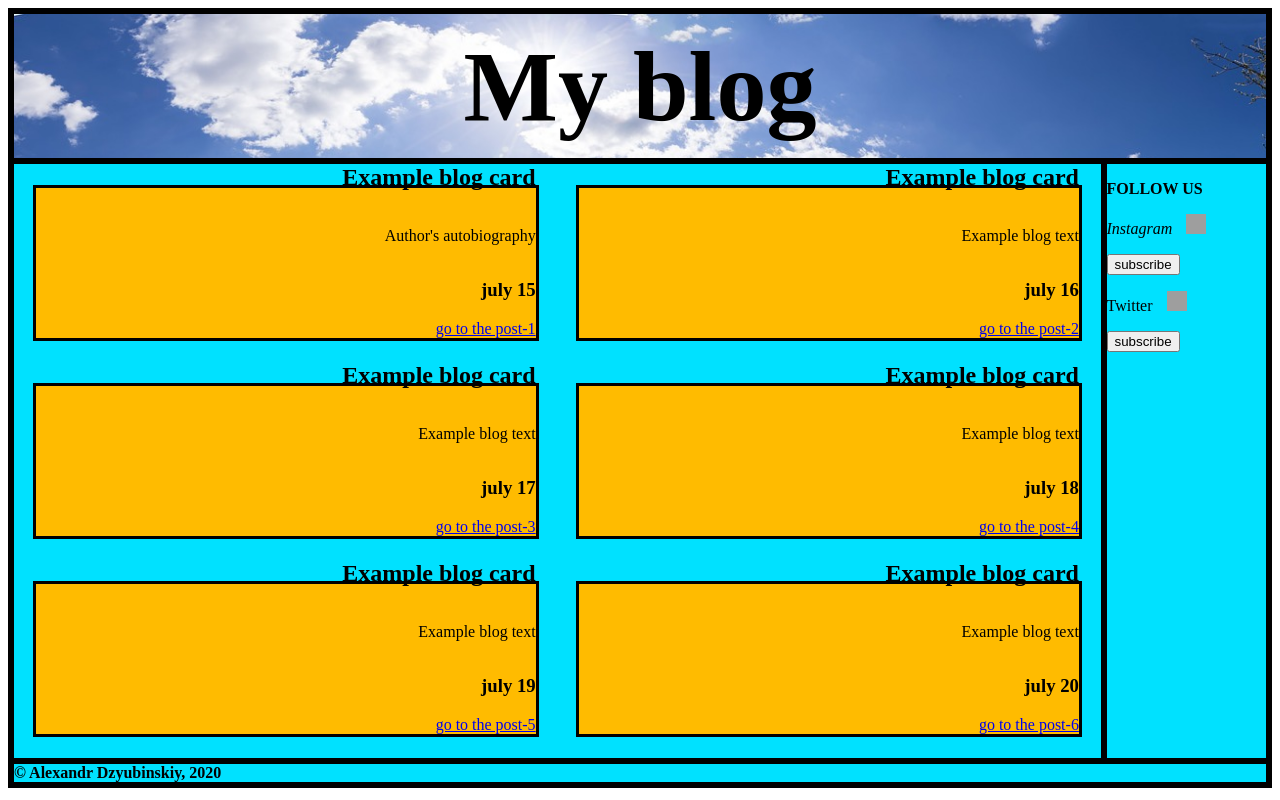
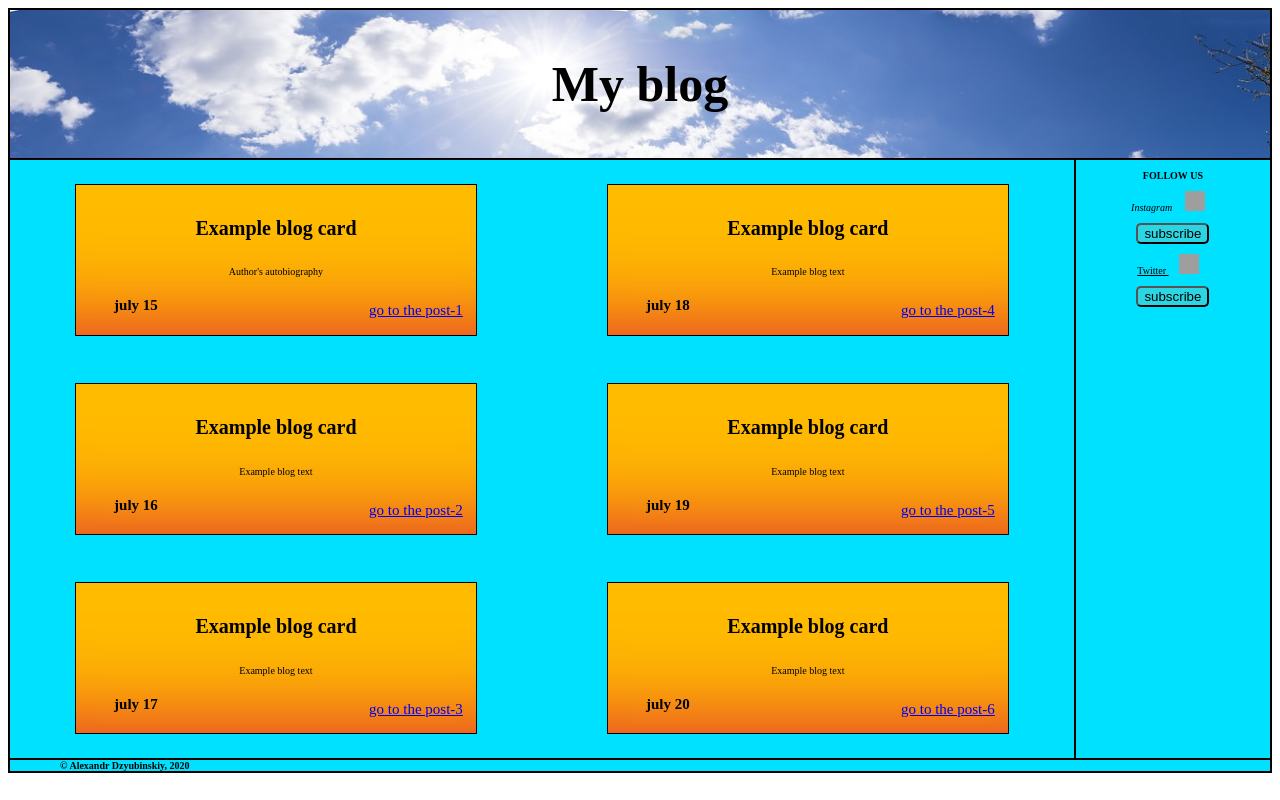
Before and after one commit to XanDrDz/XanDrDz.github.io, a plain HTML site: page index.html in a window 1280 px wide. Drawn offline with Linux system fonts and the light colour scheme; grey boxes are pictures that could not be loaded.

Commit message:
Update main_blog.css

```diff
--- a/css/main_blog.css
+++ b/css/main_blog.css
@@ -1,12 +1,8 @@
-h1 {color: rgb(0, 0, 0);}
-h2 {
-}
-h3 {
-}
-#container { /*settings for grid*/
+/* For narrow screens */
+#container {
     display: grid;
     grid-template-columns: 150px 150px 150px;
-    grid-template-rows: 250px 600px;
+    grid-template-rows: 100px 300px;
     grid-template-areas:
     "hd"
     "sd"
@@ -14,8 +10,37 @@ h3 {
     "ft";
     border: 3px solid black;
 }
+h1 {
+    color: rgb(0, 0, 0);
+    font-size: 20px;
+}
+h2 {
+    font-size: 14px;
+    text-align: center;
+}
+h3 {
+    margin: 0px;
+    padding-right: 70%;
+    padding-top: 10px;
+    height: 5px;
+    font-size: 7px;
+}
+input {
+    margin: auto;
+    background-color: rgb(43, 214, 226);
+    -moz-border-radius:  5px; /* Firefox */
+    -webkit-border-radius:  5px; /* Safari 4 */
+    border-radius:  5px; /* IE 9, Safari 5, Chrome */
+}
+p {
+    text-align: center;
+    font-size: 10px;
+}
+span {
+    text-decoration: underline;
+}
 .box {
-    border: 3px solid black;
+    border: 1.5px solid black;
     background-color: rgb(0, 225, 255);
 }
 #header {
@@ -30,32 +55,41 @@ h3 {
 }
 #sidebar {
     grid-area: sd;
+    text-align: center;
 }
 #content {
     grid-area: main;
-    display: grid;
-    grid-template-columns: auto;
-    grid-template-rows: auto;
-    grid-template-areas:
-    "post post";
+    display:flex;
+    flex-direction: column;
+    align-items: auto;
+    justify-content: space-around;
+    font-size: auto;
+    flex-wrap: wrap;
 }
 #footer {
     grid-area: ft;
-}
-.post {
-    width: 500px;
-    height: 150px;
+    padding-left: 4px;
+    font-size: 10px;
 }
 .post {
     display: flex;
     flex-direction: column;
-    align-items:flex-end;
-    justify-content: flex-end;
-    border: 3px solid black;
+    align-items:center;
+    justify-content: center;
+    border: 1.5px solid black;
     padding: auto;
     margin: auto;
     background: rgb(255, 187, 0);
+    width: 130px;
+    height: 130px;
+    box-shadow: 0 -120px 100px -120px crimson inset;
+    animation: background 3s infinite alternate;
 }
+.ref {
+    padding-left: 70%;
+    font-size: 7px;
+}
+/* For middle screens */
 @media (min-width: 600px) and (max-width: 900px) {
   #container {
     display: grid;
@@ -65,9 +99,88 @@ h3 {
     "hd hd hd hd hd hd hd hd"
     "main main main main main main sd sd"
     "ft ft ft ft ft ft ft ft";
-    border: 3px solid black;
+    border: 1.5px solid black;
+  }
+  h1 {
+    color: rgb(0, 0, 0);
+    font-size: 50px;
+  }
+  h2 {
+    font-size: 16px;
+    text-align: center;
+  }
+  h3 {
+    margin: 0px;
+    padding-right: 70%;
+    height: 5px;
+    font-size: 15px;
+  }
+  input {
+    margin: auto;
+    text-align: center;
+    background-color: rgb(43, 214, 226);
+    -moz-border-radius:  5px; /* Firefox */
+    -webkit-border-radius:  5px; /* Safari 4 */
+    border-radius:  5px; /* IE 9, Safari 5, Chrome */
+  }
+  p {
+    text-align: center;
+  }
+  span {
+    text-decoration: underline;
+  }
+  .box {
+    border: 1.5px solid black;
+    background-color: rgb(0, 225, 255);
+  }
+  #header {
+    grid-area: hd;
+    display: flex;
+    flex-direction: column;
+    align-items: center;
+    justify-content: center;
+    font-size: 50px;
+    background-image: url("imgfortitle.jpg");
+    background-size: cover;
+  }
+  #sidebar {
+    grid-area: sd;
+    text-align: center;
+  }
+  #content {
+    grid-area: main;
+    display:flex;
+    flex-direction: column;
+    align-items: auto;
+    justify-content: space-around;
+    font-size: auto;
+    flex-wrap: wrap;
+  }
+  #footer {
+    grid-area: ft;
+    padding-left: 4px;
+    font-size: 10px;
+  }
+  .post {
+    display: flex;
+    flex-direction: column;
+    align-items:center;
+    justify-content: center;
+    border: 1.5px solid black;
+    padding: auto;
+    margin: auto;
+    background: rgb(255, 187, 0);
+    width: 260px;
+    height: 130px;
+    box-shadow: 0 -120px 100px -120px crimson inset;
+    animation: background 3s infinite alternate;
+  }
+  .ref {
+    padding-left: 70%;
+    font-size: 10px;
   }
 }
+/* For wide screens */
 @media (min-width: 901px) {
   #container {
     display: grid;
@@ -77,6 +190,85 @@ h3 {
     "hd hd hd hd hd hd hd hd"
     "main main main main main main sd sd"
     "ft ft ft ft ft ft ft ft";
-        border: 3px solid black;
+    border: 1.5px solid black;
+  }
+  h1 {
+        color: rgb(0, 0, 0);
+        font-size: 50px;
+  }
+  h2 {
+    font-size: 20px;
+    text-align: center;
+  }
+  h3 {
+    margin: 0px;
+    padding-right: 70%;
+    height: 5px;
+    font-size: 15px;
+  }
+  input {
+    margin: auto;
+    background-color: rgb(43, 214, 226);
+    -moz-border-radius:  5px; /* Firefox */
+    -webkit-border-radius:  5px; /* Safari 4 */
+    border-radius:  5px; /* IE 9, Safari 5, Chrome */
+  }
+  .button {
+    text-align: center;
+  }
+  p  {
+    text-align: center;
+  }
+  span {
+    text-decoration: underline;
+  }
+  .box {
+    border: 1.5px solid black;
+    background-color: rgb(0, 225, 255);
+  }
+  #header {
+    grid-area: hd;
+    display: flex;
+    flex-direction: column;
+    align-items: center;
+    justify-content: center;
+    font-size: 50px;
+    background-image: url("imgfortitle.jpg");
+    background-size: cover;
+  }
+  #sidebar {
+    grid-area: sd;
+    text-align: center;
+  }
+  #content {
+    grid-area: main;
+    display:flex;
+    flex-direction: column;
+    align-items: auto;
+    justify-content: space-around;
+    font-size: auto;
+    flex-wrap: wrap;
+  }
+  #footer {
+    grid-area: ft;
+    padding-left: 50px;
+  }
+  .post {
+    display: flex;
+    flex-direction: column;
+    align-items:center;
+    justify-content: center;
+    border: 1.5px solid black;
+    padding: auto;
+    margin: auto;
+    background: rgb(255, 187, 0);
+    width: 400px;
+    height: 150px;
+    box-shadow: 0 -120px 100px -120px crimson inset;
+    animation: background 3s infinite alternate;
+  }
+  .ref {
+    padding-left: 70%;
+    font-size: 15px;
   }
 }
```
Lines whose indentation alone changed are shown as unchanged.
